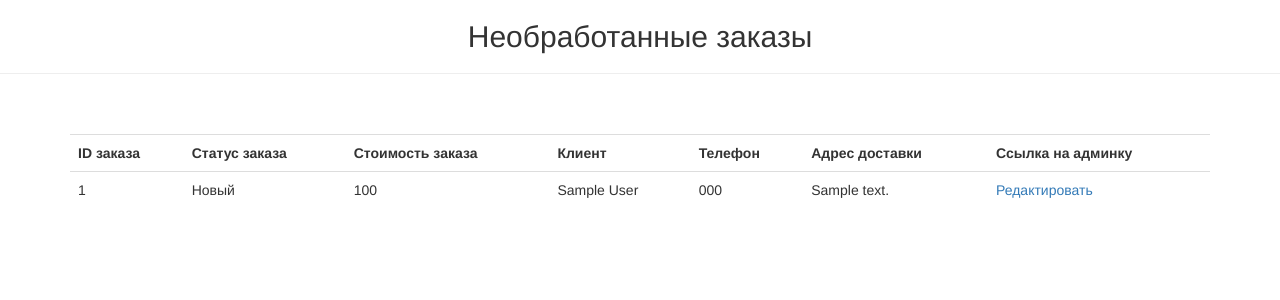
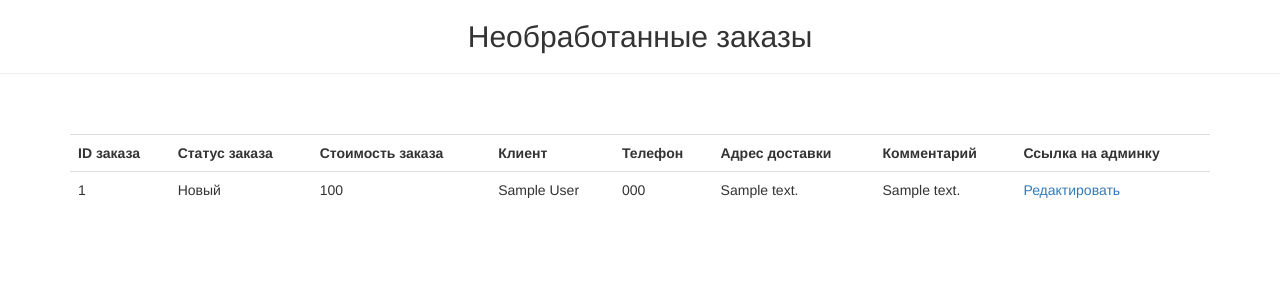
Before and after one commit to Andrey7777777777/Django_online_store, a Django app: page /manager/orders/ in a window 1280 px wide. Shown: the part 52-352 px from the top of the page. Run offline with Django 3.2, Linux system fonts and the light colour scheme; a user stored in the database is signed in; tables that the repository leaves empty hold one stand-in row (values such as "Sample post"); parts of the project's set-up code (start-up, migrations or seed data) failed here and were passed over; some libraries are stand-ins or nearby versions.

Commit message:
Add comment

```diff
--- a/foodcartapp/models.py
+++ b/foodcartapp/models.py
@@ -157,6 +157,7 @@ class Order(models.Model):
         ('Доставлен', 'Доставлен')
     ]
     status = models.CharField('Статус заказа', max_length=50, choices=ORDER_STATUS_CHOICES, default='new', blank=False,)
+    comment = models.TextField('Комментарий', max_length=300, blank=True, null=True)
 
 
     class Meta:
--- a/restaurateur/templates/order_items.html
+++ b/restaurateur/templates/order_items.html
@@ -19,6 +19,7 @@
       <th>Клиент</th>
       <th>Телефон</th>
       <th>Адрес доставки</th>
+      <th>Комментарий</th>
       <th>Ссылка на админку</th>
     </tr>
 
@@ -30,6 +31,7 @@
         <td>{{item.firstname}} {{item.lastname}}</td>
         <td>{{item.phonenumber}}</td>
         <td>{{item.address}}</td>
+        <td>{{item.comment}}</td>
         <td><a href={% url "admin:foodcartapp_order_change" object_id=item.id %}?next={{ currentUrl }}>Редактировать</a></td>
       </tr>
     {% endfor %}
```
Also changed, not shown: foodcartapp/migrations/0044_order_comment.py (added).
